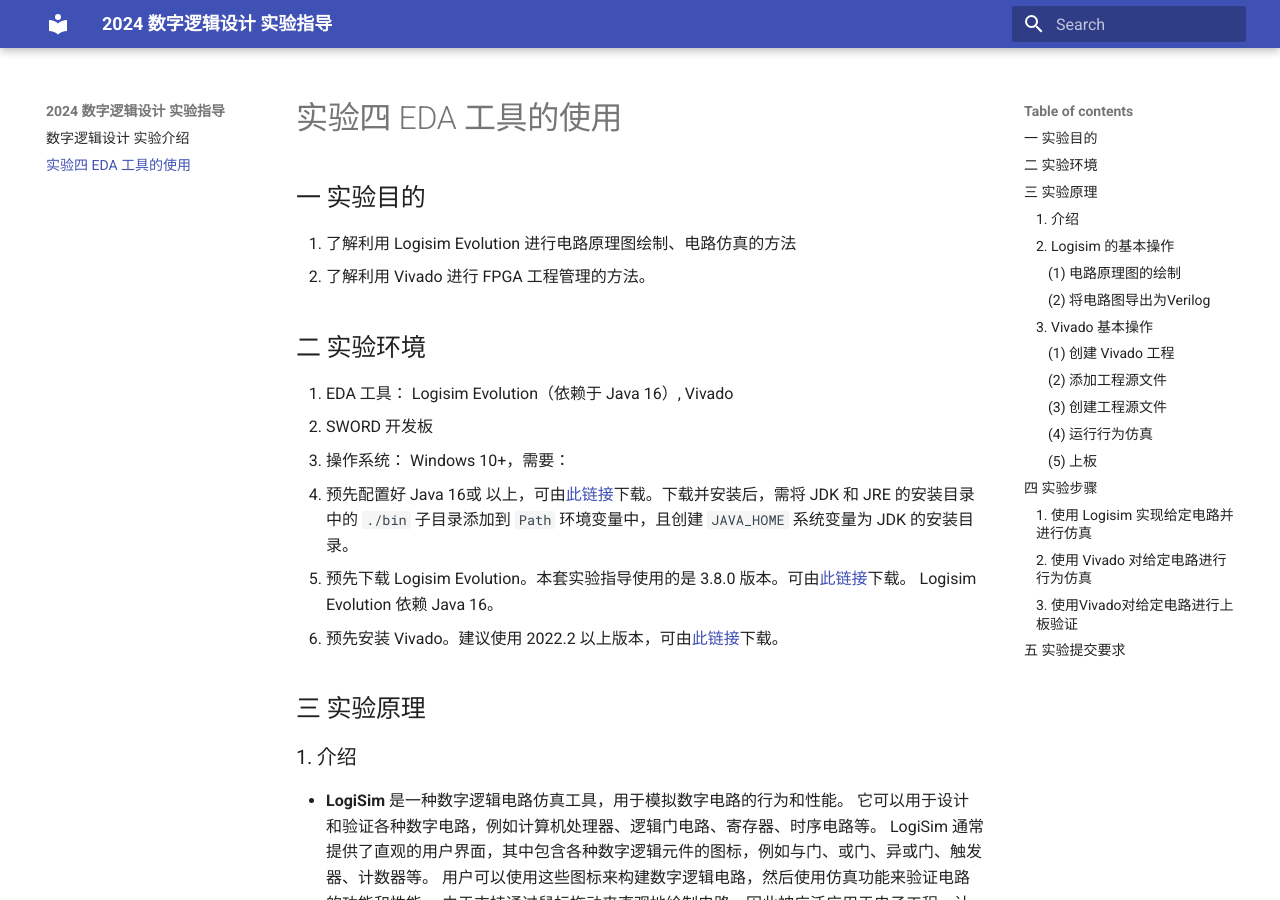
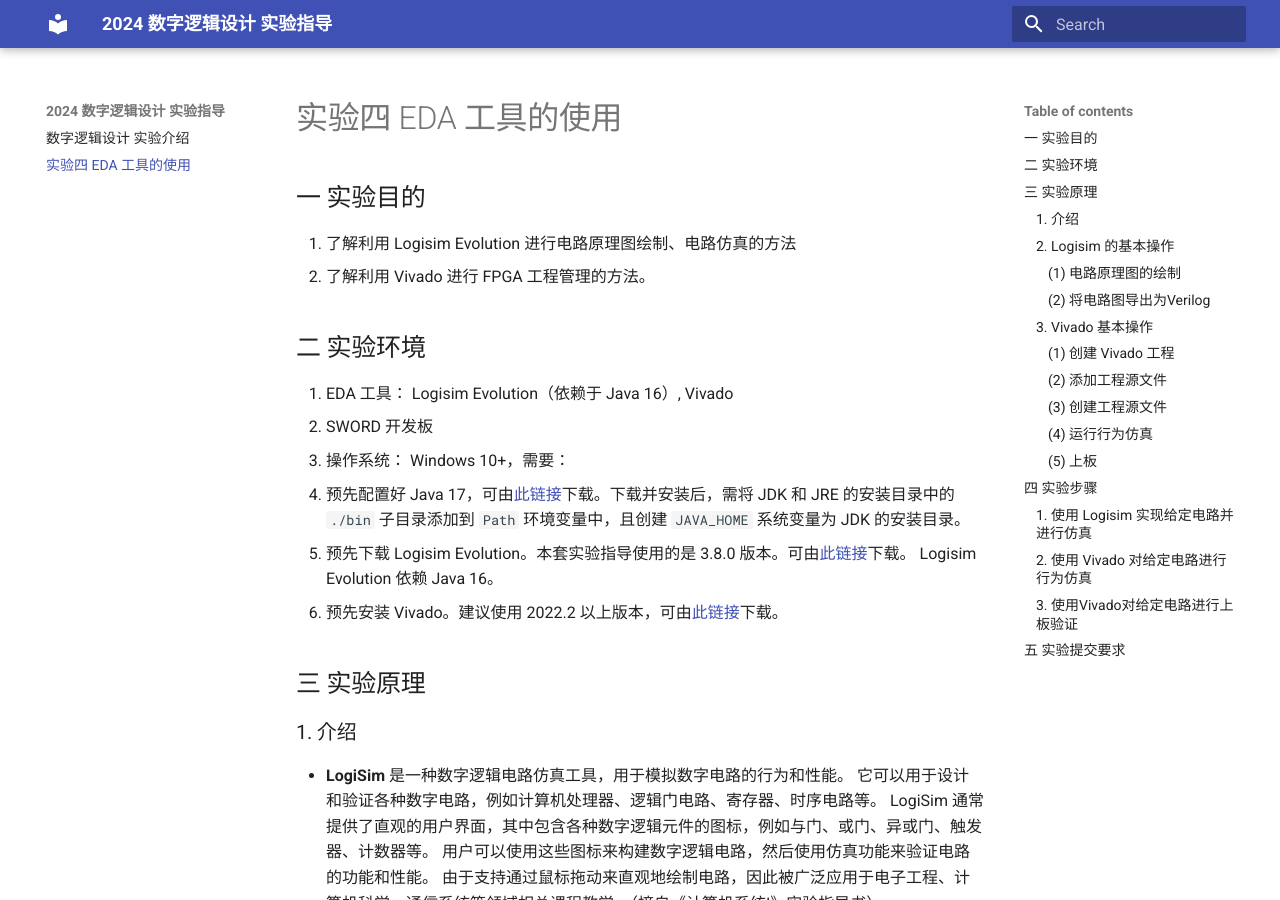
Before and after one commit to huxibu-alkyimyia/huxibu-alkyimyia.github.io, an MkDocs documentation site: the page built from docs/lab4.md, in a window 1280 px wide and 900 px high. Built offline with MkDocs 1.6.1 and Material for MkDocs 9.7.7, drawn with Linux system fonts in a browser that asks for light colours.

Commit message:
Fix lab 4 doc 2

```diff
--- a/docs/lab4.md
+++ b/docs/lab4.md
@@ -10,8 +10,8 @@
 1. EDA 工具： Logisim Evolution（依赖于 Java 16）,  Vivado
 2. SWORD 开发板
 3. 操作系统： Windows 10+，需要：
-   - 预先配置好 Java 16或 以上，可由[此链接](https://www.oracle.com/java/technologies/downloads/)下载。下载并安装后，需将 JDK 和 JRE 的安装目录中的 `./bin` 子目录添加到 `Path` 环境变量中，且创建 `JAVA_HOME` 系统变量为 JDK 的安装目录。
-   - 预先下载 Logisim Evolution。本套实验指导使用的是 3.8.0 版本。可由[此链接](https://github.com/logisim-evolution/logisim-evolution/releases/download/v3.8.0/logisim-evolution-3.8.0-all.jar)下载。 Logisim Evolution 依赖 Java 16。
+   - 预先配置好 Java 17，可由[此链接](https://www.oracle.com/java/technologies/downloads/)下载。下载并安装后，需将 JDK 和 JRE 的安装目录中的 `./bin` 子目录添加到 `Path` 环境变量中，且创建 `JAVA_HOME` 系统变量为 JDK 的安装目录。
+   - 预先下载 Logisim Evolution。本套实验指导使用的是 3.8.0 版本。可由[此链接](https://github.com/logisim-evolution/logisim-evolution/releases)下载。 Logisim Evolution 依赖 Java 16。
    - 预先安装 Vivado。建议使用 2022.2 以上版本，可由[此链接](https://china.xilinx.com/support/download.html)下载。
 
 ## 三    实验原理
```
